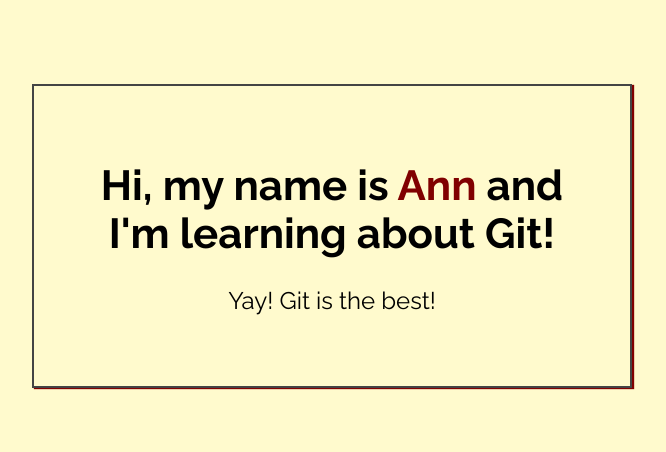
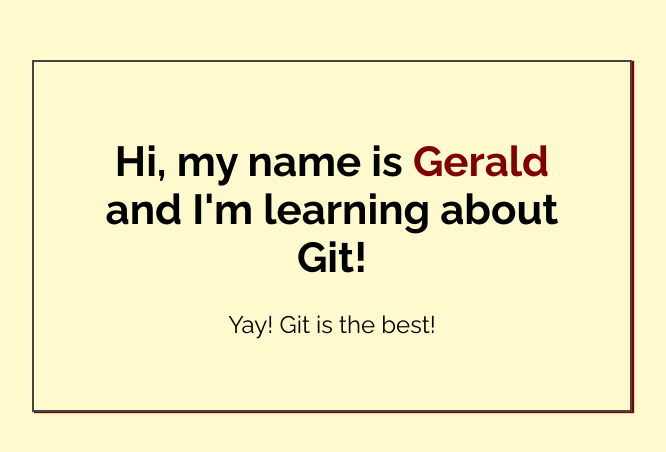
Before and after one commit to gbarnachea/my-first-repo, a plain HTML site: page index.html in a window 1280 px wide. Shown: the part 164-616 px from the top of the page, without its empty margins (308-974 px from the left). Drawn offline with Linux system fonts and the light colour scheme.

Commit message:
Changed h1 tag

```diff
--- a/index.html
+++ b/index.html
@@ -14,7 +14,7 @@
 <body>
 
     <div class="greeting">
-        <h1>Hi, my name is <span class="highlight">Ann</span> and I'm learning about Git! </h1>
+        <h1>Hi, my name is <span class="highlight">Gerald</span> and I'm learning about Git! </h1>
 
         <p>Yay! Git is the best!</p>
     </div>
```
Also changed, not shown: 1 other file.
